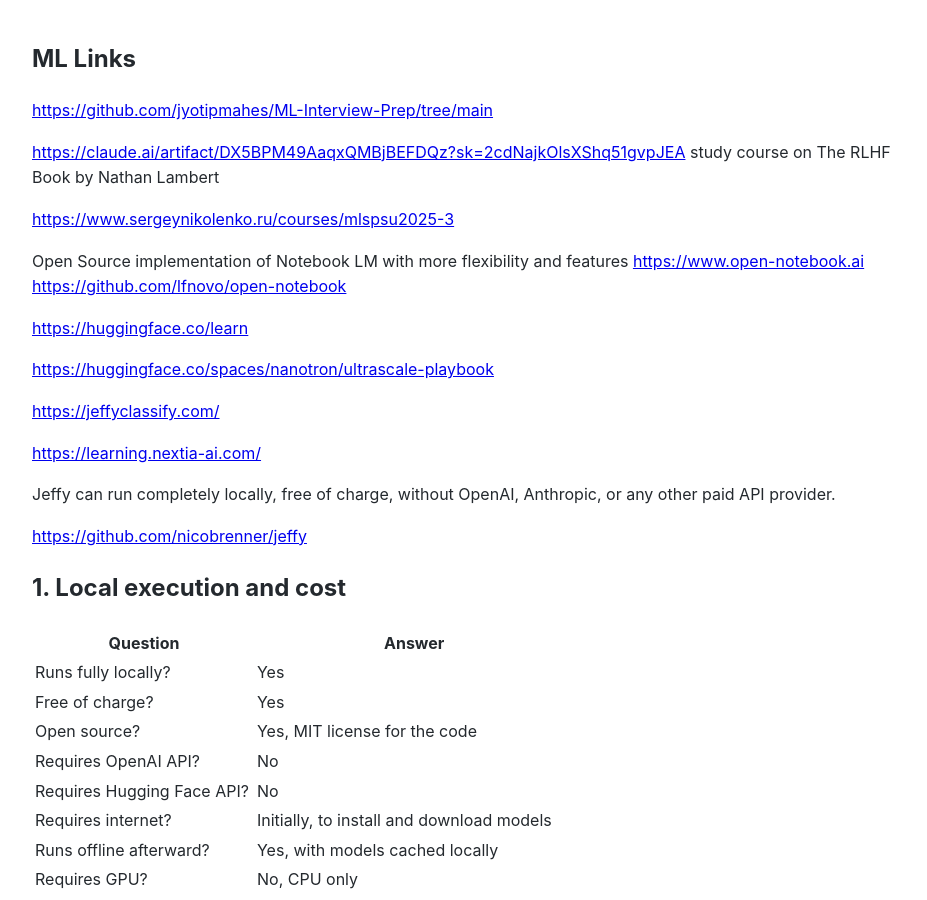
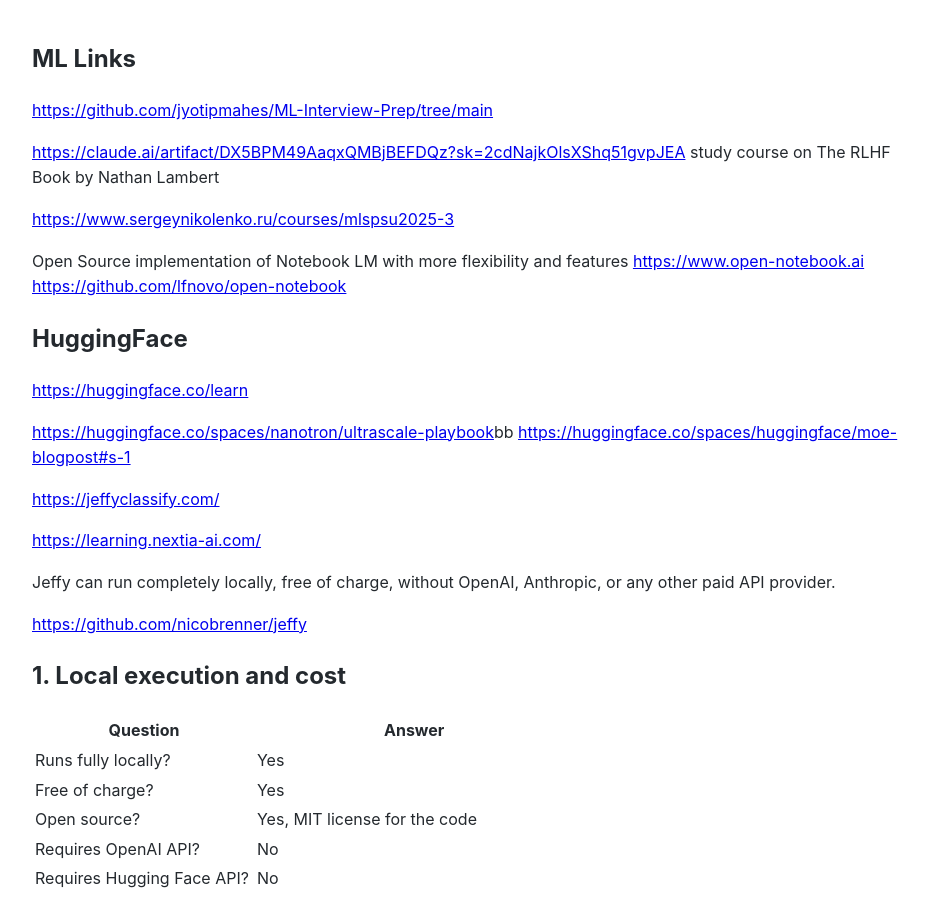
Before and after one commit to Michael-Lubinsky/michael-lubinsky.github.com, a Jekyll site: the page built from ml/mamba.md, in a window 1280 px wide and 900 px high. Shown: the whole window, without its empty margins (158-1085 px from the left). Built offline with Jekyll 4.4.1, drawn with Linux system fonts in a browser that asks for light colours; our own code applies the rules of GitHub Pages for plain Markdown files.

Commit message:
Update links in mamba.md for HuggingFace section

```diff
--- a/ml/mamba.md
+++ b/ml/mamba.md
@@ -11,10 +11,11 @@
 <https://www.open-notebook.ai>
 <https://github.com/lfnovo/open-notebook>
 
+## HuggingFace
 <https://huggingface.co/learn>
 
-<https://huggingface.co/spaces/nanotron/ultrascale-playbook>
-
+<https://huggingface.co/spaces/nanotron/ultrascale-playbook>bb
+<https://huggingface.co/spaces/huggingface/moe-blogpost#s-1>
 
 <https://jeffyclassify.com/>
 
```
